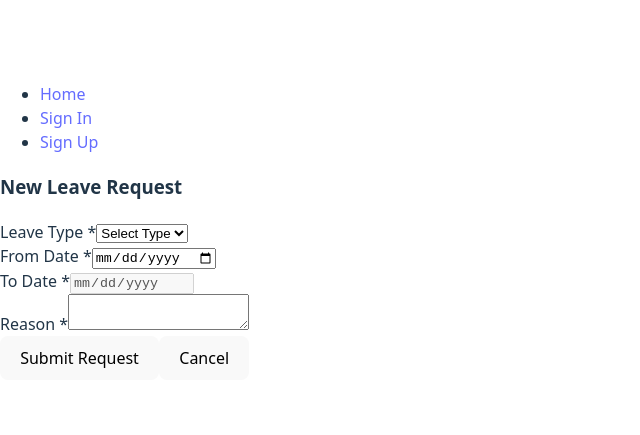
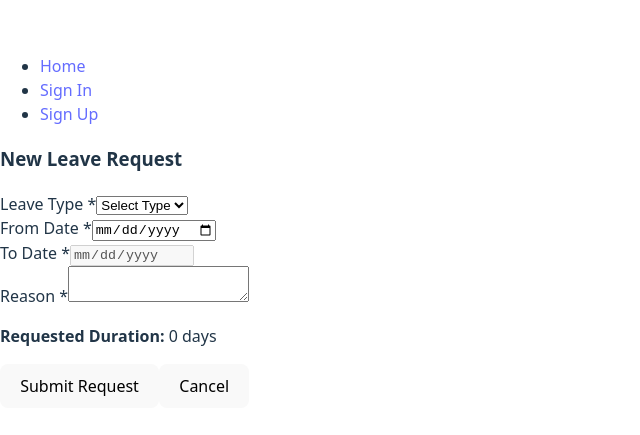
Before and after one commit to Leuim/HRDesk-Frontend, a React (Vite) app: page /leaveRequest in a window 1280 px wide. Shown: the part 177-612 px from the top of the page, without its empty margins (0-640 px from the left). Built offline with nearby package versions, Linux system fonts and the light colour scheme; no server answers.

Commit message:
Add Duration to Leave Request

```diff
--- a/src/components/EmployeeDashboard/EmployeeDashboard.jsx
+++ b/src/components/EmployeeDashboard/EmployeeDashboard.jsx
@@ -31,7 +31,12 @@ const EmployeeDashboard = () => {
   if (error) return <div>Error: {error}</div>;
 
   return (
+
+    <>
+      <h1>Hello {user.name}, Welcome to Employee dashboard</h1>
+
     <div>
+
       <h2>Leave Balance</h2>
       {balance && (
         <>
@@ -56,6 +61,7 @@ const EmployeeDashboard = () => {
 
 
     </div>
+     </>
   );
 };
 
--- a/src/components/LeaveForm/LeaveForm.jsx
+++ b/src/components/LeaveForm/LeaveForm.jsx
@@ -9,33 +9,31 @@ const LeaveForm = () => {
     fromDate: '',
     toDate: '',
     reason: '',
-    status: 'pending'
+    status: 'pending',
+    duration: 0 // Added duration to initial form data
   };
 
   const navigate = useNavigate();
   const { user } = useContext(UserContext);
   const [formData, setFormData] = useState(initialFormData);
-  const [duration, setDuration] = useState(0);
   const [error, setError] = useState('');
   const [loading, setLoading] = useState(true);
-  const [balance, setBalance] = useState({
-    annual: 60,  // Default values from your balance model
-    sick: 20,
-    paternity: 10,
-    others: 20
-  });
+  const [balance, setBalance] = useState(null);
 
-  // Load actual balance data when component mounts
+  // Load balance data
   useEffect(() => {
     const fetchBalance = async () => {
       try {
         if (user?._id) {
           const response = await getLeaveBalance(user._id);
-          if (response && response.length > 0) {
-            // Update with actual values from database
-            setBalance(response[0]);
-          }
-          // If no balance found, keep the default values
+          // Handle both array and object responses
+          const balanceData = Array.isArray(response) ? response[0] : response;
+          setBalance(balanceData || {
+            annual: 60,
+            sick: 20,
+            paternity: 10,
+            others: 20
+          });
         }
       } catch (err) {
         console.error('Failed to load balance:', err);
@@ -60,10 +58,10 @@ const LeaveForm = () => {
       }
 
       const calculatedDuration = Math.ceil((toDate - fromDate) / (1000 * 60 * 60 * 24)) + 1;
-      setDuration(calculatedDuration);
+      setFormData(prev => ({ ...prev, duration: calculatedDuration }));
 
       // Validate against balance
-      if (formData.leaveType && balance[formData.leaveType] !== undefined) {
+      if (formData.leaveType && balance?.[formData.leaveType] !== undefined) {
         if (calculatedDuration > balance[formData.leaveType]) {
           setError(`You don't have enough ${formData.leaveType} leave (Available: ${balance[formData.leaveType]} days)`);
         } else if (calculatedDuration <= 0) {
@@ -96,27 +94,21 @@ const LeaveForm = () => {
       return;
     }
 
-    if (duration > balance[formData.leaveType]) {
-      setError(`Cannot request ${duration} days (only ${balance[formData.leaveType]} available)`);
+    if (formData.duration > balance[formData.leaveType]) {
+      setError(`Cannot request ${formData.duration} days (only ${balance[formData.leaveType]} available)`);
       return;
     }
 
     try {
-      // Prepare data for both models
       const requestData = {
-        // LeaveRequest fields
         leaveType: formData.leaveType,
         fromDate: formData.fromDate,
         toDate: formData.toDate,
         reason: formData.reason,
-        duration: duration,
+        duration: formData.duration, // Include duration in request
         status: formData.status,
         submittedBy: user._id,
-
-        // Balance update fields
-        leaveBalanceType: formData.leaveType,
-        leaveBalanceDuration: duration,
-        employeeId: user._id
+        leaveBalanceType: formData.leaveType
       };
 
       const result = await createLeaveRequest(requestData);
@@ -205,15 +197,20 @@ const LeaveForm = () => {
           />
         </div>
 
-        {formData.leaveType && (
+        {/* Duration Display */}
+        <div className="duration-info">
+          <p><strong>Requested Duration:</strong> {formData.duration} day{formData.duration !== 1 ? 's' : ''}</p>
+        </div>
+
+        {formData.leaveType && balance[formData.leaveType] !== undefined && (
           <div className="balance-info">
             <p>
               <strong>Available {formData.leaveType} leave:</strong> {balance[formData.leaveType]} days
-              {duration > 0 && balance[formData.leaveType] >= duration && (
-                <span> → Will have {balance[formData.leaveType] - duration} days remaining</span>
+              {formData.duration > 0 && balance[formData.leaveType] >= formData.duration && (
+                <span> → Remaining: {balance[formData.leaveType] - formData.duration} days</span>
               )}
             </p>
-            {duration > 0 && balance[formData.leaveType] < duration && (
+            {formData.duration > 0 && balance[formData.leaveType] < formData.duration && (
               <p className="insufficient-balance">
                 Not enough days available for this request
               </p>
--- a/src/components/LeaveList/LeaveList.jsx
+++ b/src/components/LeaveList/LeaveList.jsx
@@ -30,8 +30,8 @@ const ListLeaves = () => {
 
 
  <div className="leaveRequest">
-      <h2>Your Leave Requests</h2>
-      <table>
+      <h2>{user.name} Leave Requests</h2>
+      <table border={1} cellSpacing={5}>
         <thead>
           <tr>
             <th>Type</th>
```
